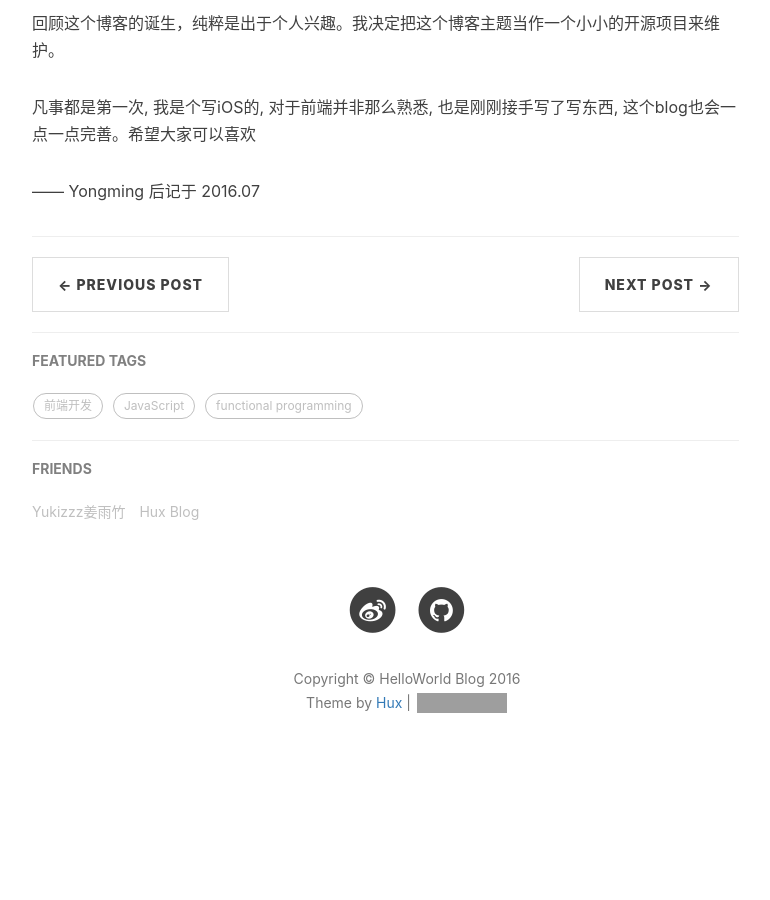
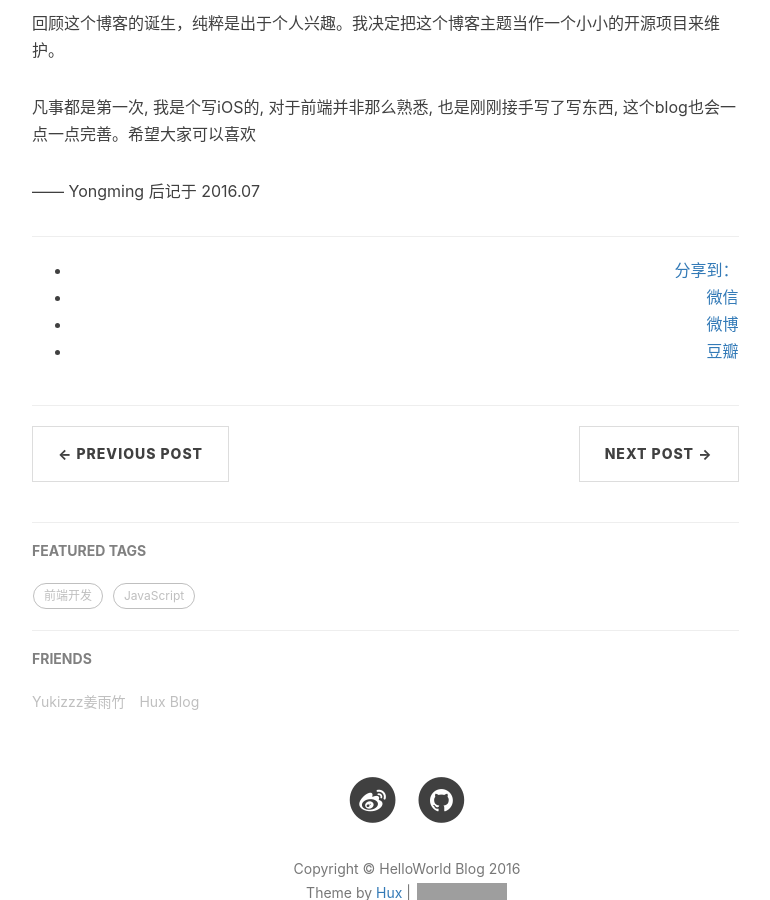
Before and after one commit to GokuJiang/HelloWorld_Blog, a Jekyll site: the page built from _posts/2016-07-18-helloWorld.markdown, in a window 1280 px wide and 900 px high, scrolled down 1998 px. Shown: the whole window, without its empty margins (233-1003 px from the left). Built offline with Jekyll 4.4.1, drawn with Linux system fonts in a browser that asks for light colours; nearby versions of some CDN libraries; Markdown is read by kramdown in place of the engine named in the settings; comment, search, counter and statistics services are not loaded; before the commit the page ends 2805 px from its top, so only the background shows below that; grey boxes are pictures that could not be loaded.

Commit message:
feat: add comment function

```diff
--- a/_config.yml
+++ b/_config.yml
@@ -39,23 +39,23 @@
 # replace redcarpet to kramdown,
 # although redcarpet can auto highlight code, the lack of header-id make the catalog impossible, so I switch to kramdown
 # document: http://jekyllrb.com/docs/configuration/#kramdown
-highlighter: pygments
+highlighter: pygments # use Github Flavored Markdown !important
 markdown: redcarpet
 #redcarpet:
 #  extensions: ["fenced_code_blocks", "autolink", "tables", "strikethrough", "with_toc_data"]
 
-                           # use Github Flavored Markdown !important
 
 
-
-# Disqus settings
-#disqus_username: _your_disqus_short_name_
-
 # Duoshuo settings
-#duoshuo_username: huxblog
+duoshuo_username: yongming
 # Share component is depend on Comment so we can NOT use share only.
-#duoshuo_share: true                     # set to false if you want to use Comment without Sharing
-
+duoshuo_share: true              # set to false if you want to use Comment without Sharing
+#comments:
+#  provider: duoshuo
+#  duoshuo:
+#    short_name: Yongming
+#  disqus:
+#    short_name: Yongming
 
 
 
--- a/_layouts/post.html
+++ b/_layouts/post.html
@@ -179,6 +179,7 @@
     })();
 </script>
 <!-- 多说公共JS代码 end -->
+
 {% endif %}
 
 
```
Also changed, not shown: _posts/2016-07-20-JavaScript Functional Programming.md (line endings or trailing spaces).
